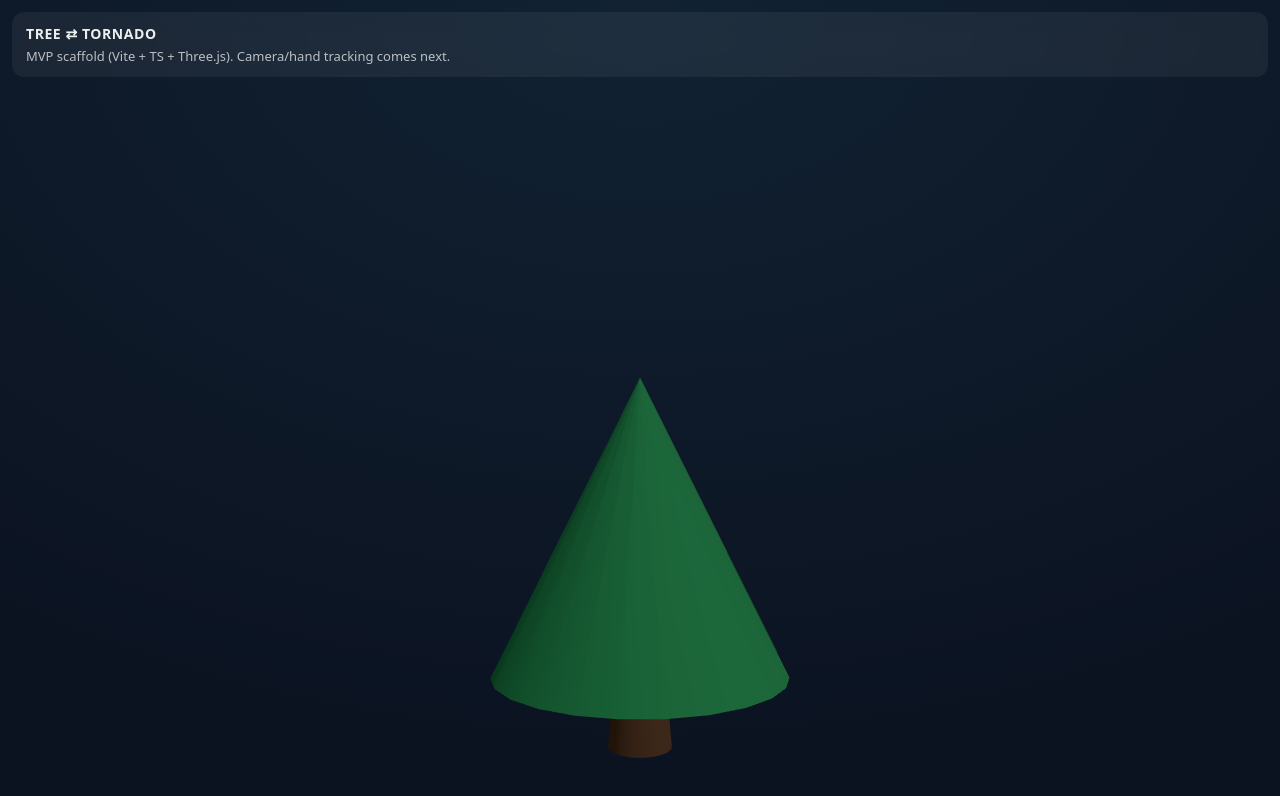
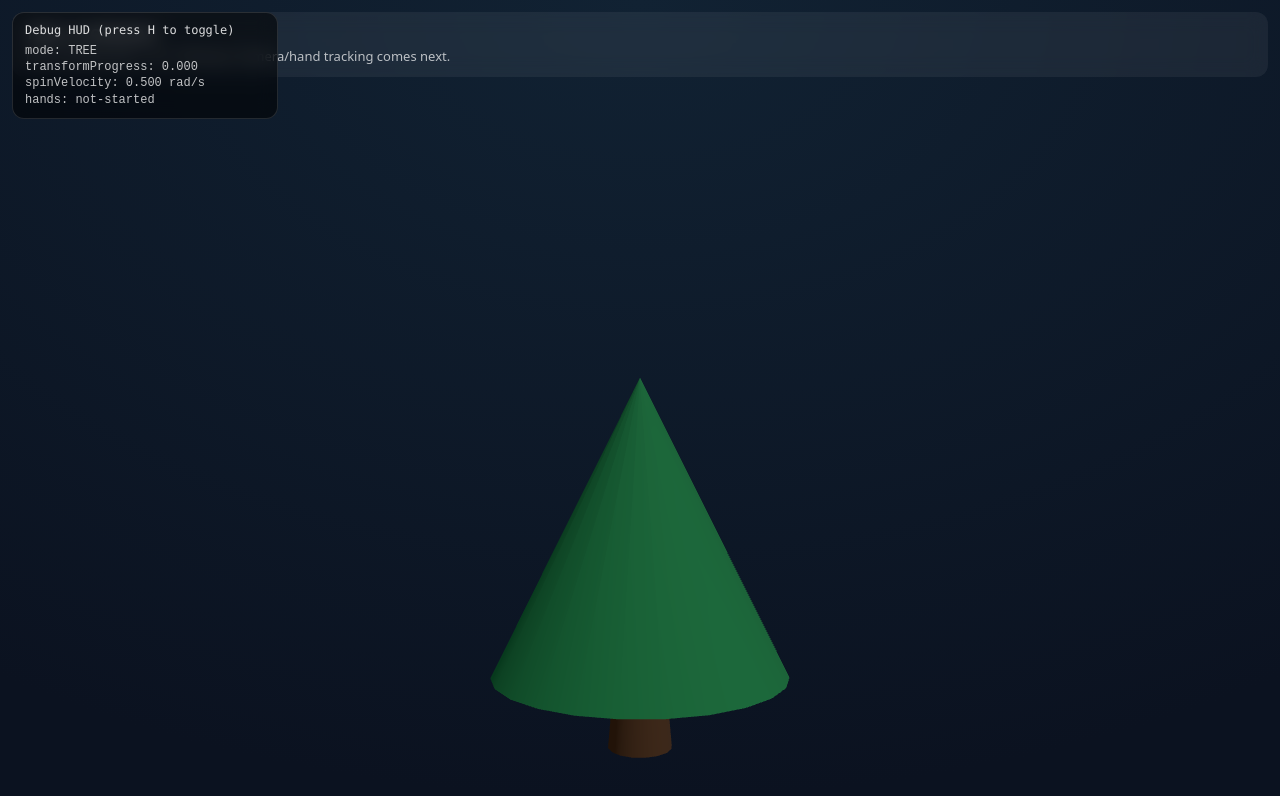
Before and after one commit to SplenDidMav/X-mas-Tree, a website built with Vite: page index.html in a window 1280 px wide. Built offline with nearby package versions, Linux system fonts and the light colour scheme; animation ran at ten frames a second.

Commit message:
feat: add debug HUD

```diff
--- a/src/main.ts
+++ b/src/main.ts
@@ -3,14 +3,17 @@ import "./style.css";
 import { createInitialState } from "./core/stateMachine";
 import { createRenderer } from "./scene/renderer";
 import { createTreePlaceholder } from "./scene/tree";
+import { createDebugHud } from "./ui/debugHud";
 
 const state = createInitialState();
+let handsStatus: "not-started" | "loading" | "tracking" | "lost" | "error" = "not-started";
 
 const canvas = document.querySelector<HTMLCanvasElement>("#scene");
 if (!canvas) throw new Error("Missing #scene canvas");
 const sceneCanvas: HTMLCanvasElement = canvas;
 
 const { renderer, resizeToDisplaySize } = createRenderer(sceneCanvas);
+const debugHud = createDebugHud();
 
 const scene = new THREE.Scene();
 scene.fog = new THREE.Fog(0x050914, 2.5, 10);
@@ -42,6 +45,7 @@ const clock = new THREE.Clock();
 function tick() {
   const dt = clock.getDelta();
   tree.rotation.y += state.spinVelocity * dt;
+  debugHud.render({ state, handsStatus });
   renderer.render(scene, camera);
   requestAnimationFrame(tick);
 }
--- a/src/style.css
+++ b/src/style.css
@@ -47,3 +47,32 @@ body {
   height: 100%;
   display: block;
 }
+
+.debug-hud {
+  position: fixed;
+  top: 12px;
+  left: 12px;
+  z-index: 10;
+  min-width: 240px;
+  padding: 10px 12px;
+  border-radius: 12px;
+  background: rgba(0, 0, 0, 0.55);
+  border: 1px solid rgba(255, 255, 255, 0.12);
+  backdrop-filter: blur(10px);
+  font-family: ui-monospace, SFMono-Regular, Menlo, Monaco, Consolas, "Liberation Mono", "Courier New",
+    monospace;
+}
+
+.debug-hud__title {
+  font-size: 12px;
+  color: rgba(255, 255, 255, 0.85);
+  margin-bottom: 6px;
+}
+
+.debug-hud__body {
+  margin: 0;
+  font-size: 12px;
+  line-height: 1.35;
+  color: rgba(255, 255, 255, 0.75);
+  white-space: pre;
+}
--- /dev/null
+++ b/src/ui/debugHud.ts
@@ -0,0 +1,50 @@
+import type { GameState } from "../core/stateMachine";
+
+export type HandsStatus = "not-started" | "loading" | "tracking" | "lost" | "error";
+
+export interface DebugHudModel {
+  state: GameState;
+  handsStatus: HandsStatus;
+}
+
+export function createDebugHud() {
+  const root = document.createElement("div");
+  root.className = "debug-hud";
+  root.setAttribute("role", "status");
+  root.setAttribute("aria-live", "polite");
+
+  const title = document.createElement("div");
+  title.className = "debug-hud__title";
+  title.textContent = "Debug HUD (press H to toggle)";
+  root.appendChild(title);
+
+  const pre = document.createElement("pre");
+  pre.className = "debug-hud__body";
+  root.appendChild(pre);
+
+  let visible = true;
+  function setVisible(next: boolean) {
+    visible = next;
+    root.style.display = visible ? "block" : "none";
+  }
+
+  function toggle() {
+    setVisible(!visible);
+  }
+
+  function render(model: DebugHudModel) {
+    const { state, handsStatus } = model;
+    pre.textContent =
+      `mode: ${state.mode}\n` +
+      `transformProgress: ${state.transformProgress.toFixed(3)}\n` +
+      `spinVelocity: ${state.spinVelocity.toFixed(3)} rad/s\n` +
+      `hands: ${handsStatus}\n`;
+  }
+
+  document.body.appendChild(root);
+  window.addEventListener("keydown", (e) => {
+    if (e.key === "h" || e.key === "H") toggle();
+  });
+
+  return { render, setVisible };
+}
```
Also changed, not shown: memory-bank/architecture.md (+3 -0 lines), memory-bank/progress.md (+15 -0 lines).
